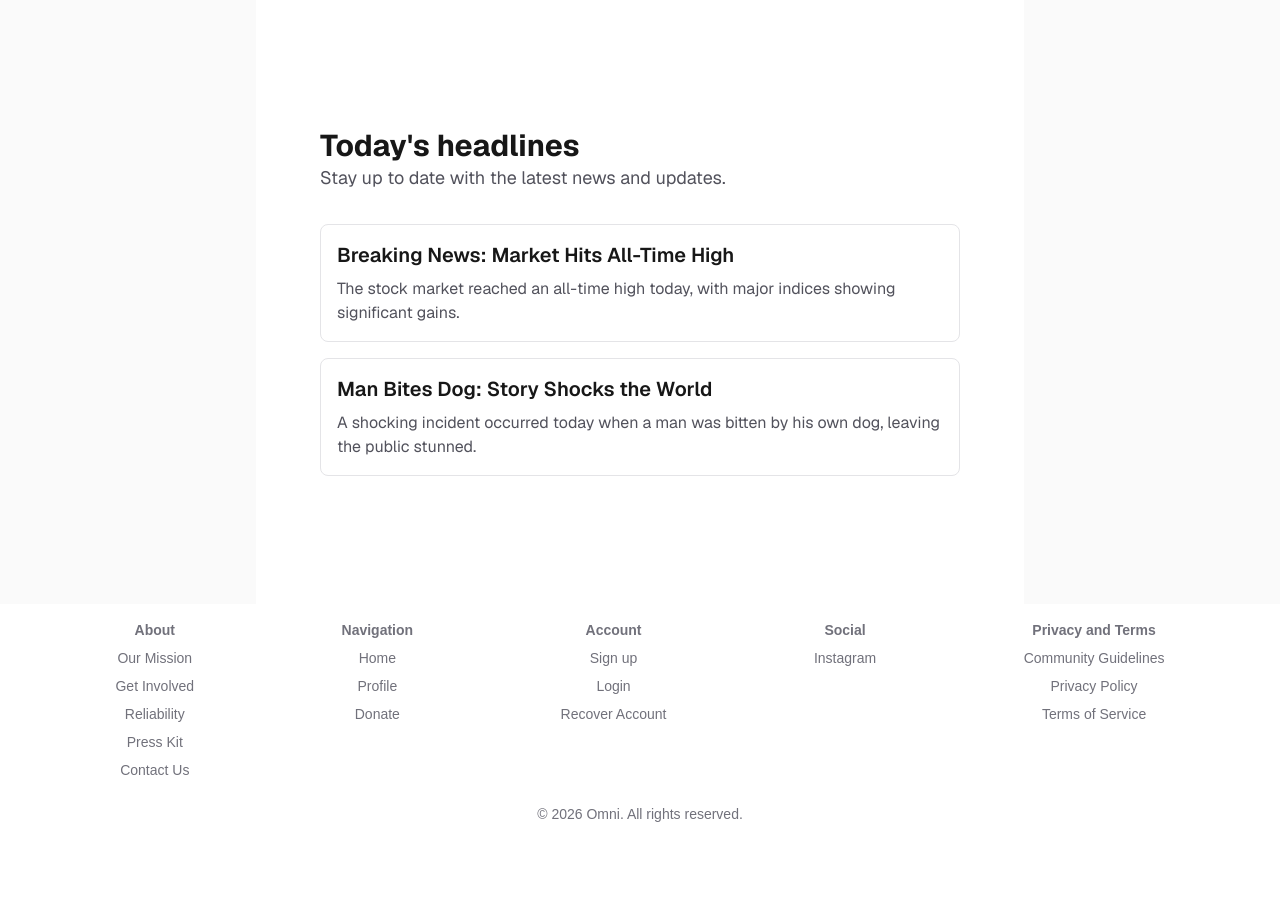
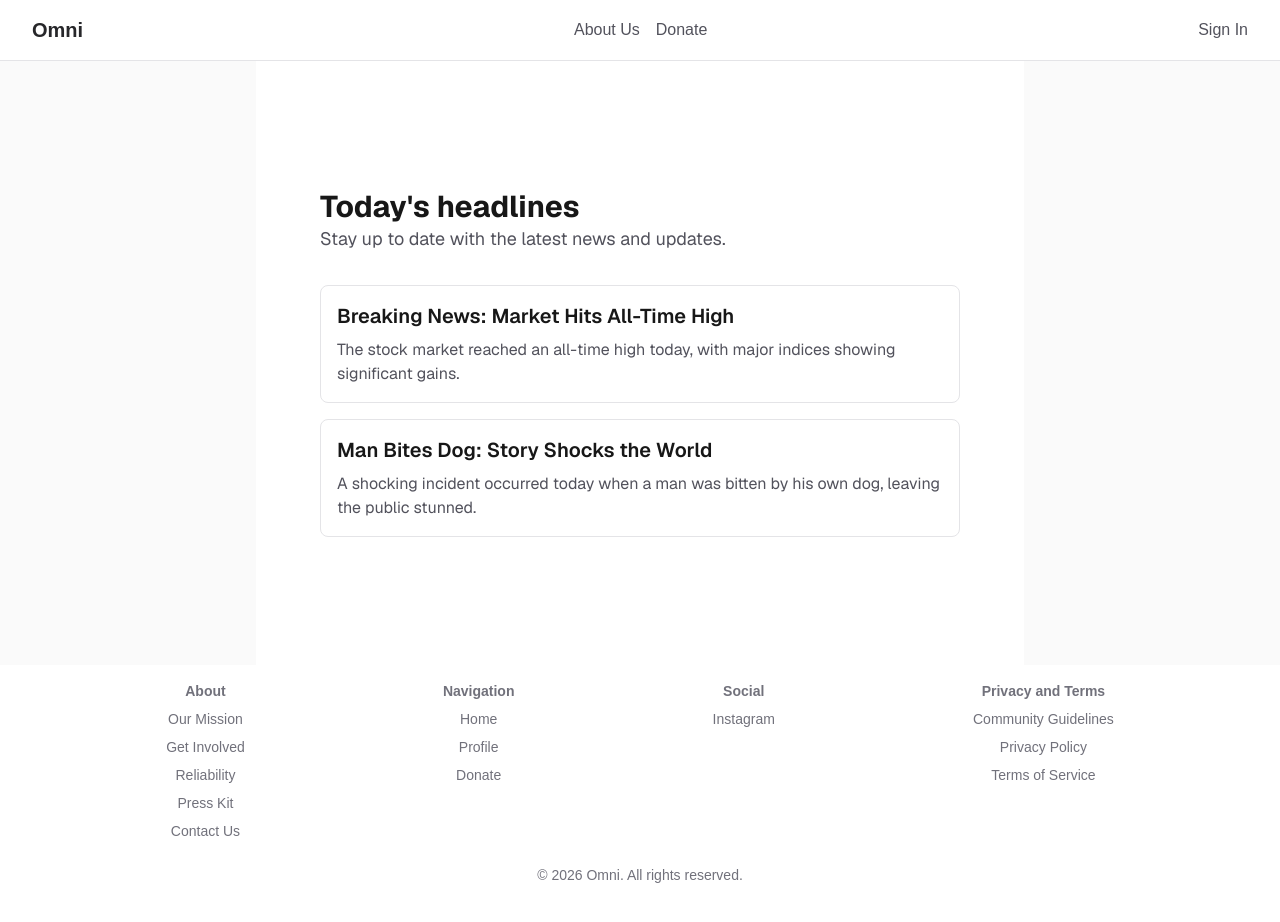
Before and after one commit to thomassrmcardle/Omni, a Next.js app in the folder app/: page / in a window 1280 px wide. Shown: the top 922 px of the page. Before the commit the page ends 864 px from the top, so only its background shows below. Built offline with nearby package versions, Linux system fonts and the light colour scheme.

Commit message:
Added simple nav bar.

```diff
--- a/app/app/layout.tsx
+++ b/app/app/layout.tsx
@@ -16,6 +16,29 @@ export const metadata: Metadata = {
   title: "Omni - Your News Hub",
   description: "Stay informed with the latest headlines from around the world. From a global community, find news that matters to you, all in one place.",
 };
+
+function NavLayout() {
+  return (
+    <nav className="w-full py-4 px-8 flex items-center justify-between bg-white dark:bg-black border-b border-zinc-200 dark:border-zinc-700">
+      <a href="/" className="text-xl font-bold text-zinc-800 dark:text-zinc-200">
+        Omni
+      </a>
+      <div className="flex space-x-4">
+        <a href="/about" className="text-zinc-600 dark:text-zinc-400 hover:text-zinc-800 dark:hover:text-zinc-200">
+          About Us
+        </a>
+        <a href="/donate" className="text-zinc-600 dark:text-zinc-400 hover:text-zinc-800 dark:hover:text-zinc-200">
+          Donate
+        </a>
+      </div>
+      <div>
+        <a href="/signin" className="text-zinc-600 dark:text-zinc-400 hover:text-zinc-800 dark:hover:text-zinc-200">
+          Sign In
+        </a>
+      </div>
+    </nav>
+  );
+}
 
 function FooterLayout() {
   return (
@@ -54,21 +77,6 @@ function FooterLayout() {
             </a></li>
             <li><a href="/donate" className="text-white-200 hover:underline">
               Donate
-            </a></li>
-          </ul>
-        </div>
-
-        <div className="match-stack">
-          <h3 className="font-semibold">Account</h3>
-          <ul className="flex flex-col gap-2">
-            <li><a href="/guidelines" className="text-white-200 hover:underline">
-              Sign up
-            </a></li>
-            <li><a href="/privacy" className="text-white-200 hover:underline">
-              Login
-            </a></li>
-            <li><a href="/recover" className="text-white-200 hover:underline">
-              Recover Account
             </a></li>
           </ul>
         </div>
@@ -113,6 +121,7 @@ export default function RootLayout({
       lang="en"
       className={`${geistSans.variable} ${geistMono.variable} h-full antialiased`}
     >
+      <NavLayout />
       <body className="min-h-full flex flex-col">{children}</body>
       <FooterLayout />
     </html>
```
